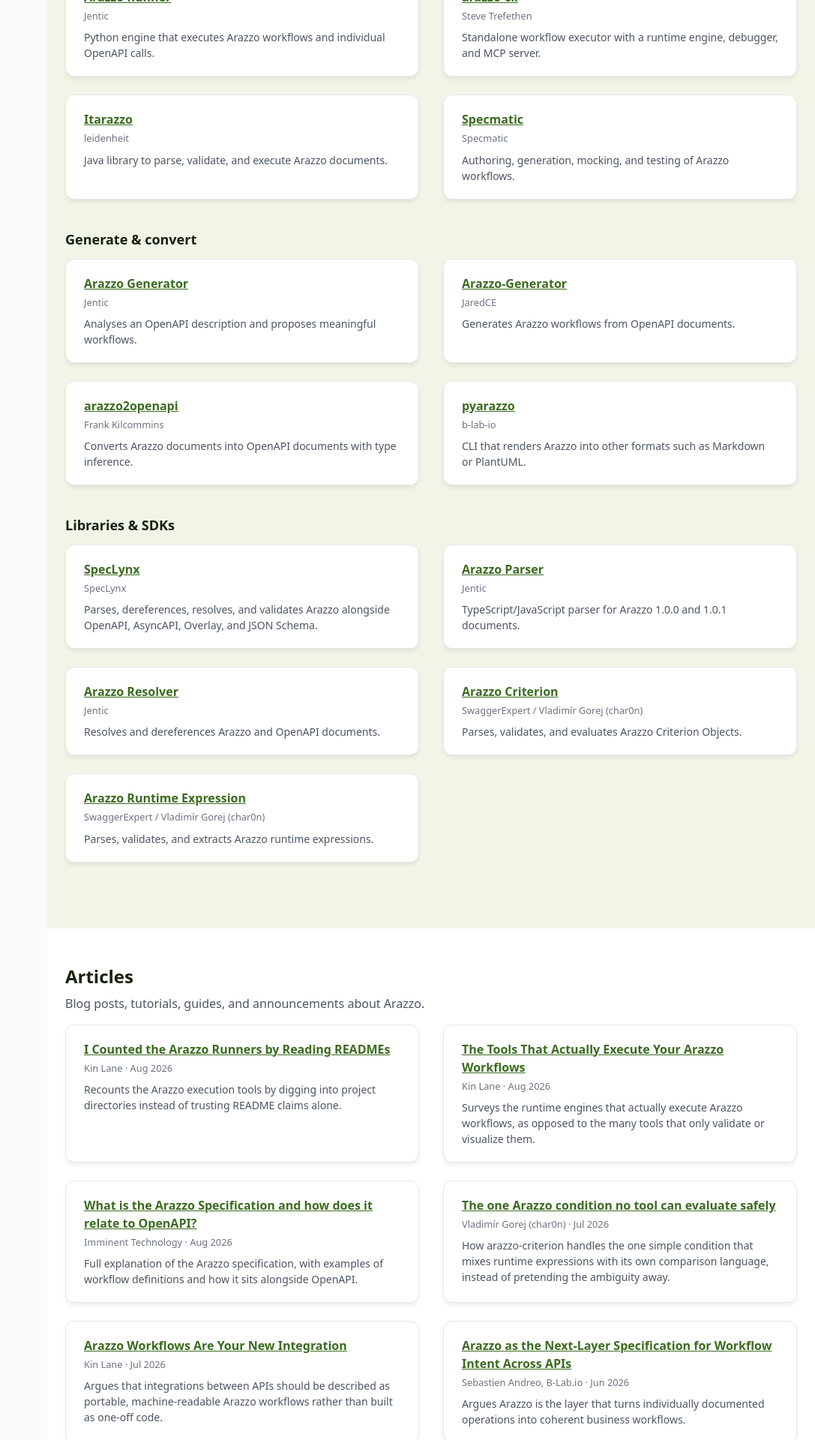
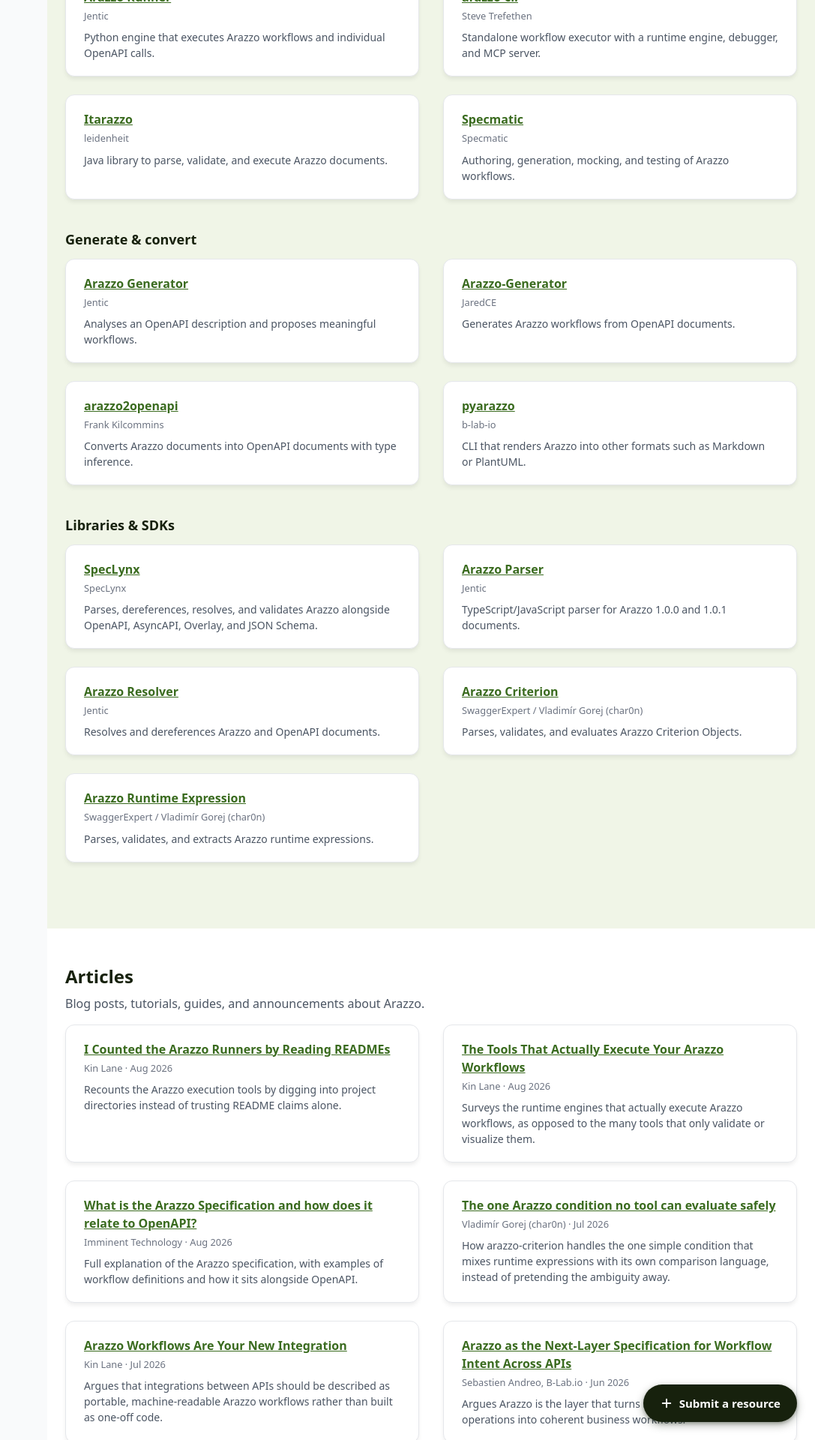
Before and after one commit to usearazzo/website, a Jekyll site: the page built from pages/ecosystem.html, in a window 1280 px wide. Shown: the part 3080-5000 px from the top of the page at 75% size, without its empty margins (193-1280 px from the left). Built offline with Jekyll 4.4.1, drawn with Linux system fonts in a browser that asks for light colours; nearby versions of some CDN libraries.

Commit message:
feat(ecosystem): emphasized add button

```diff
--- a/assets/css/ecosystem.css
+++ b/assets/css/ecosystem.css
@@ -94,6 +94,59 @@
     border: 1px solid #E5E7EB;
 }
 
+/* Sticky "Submit a resource" button (Material-style extended FAB), so the CTA that's
+   otherwise just a small text link in the hero stays reachable while scrolling. */
+.ecosystem-fab {
+    position: fixed;
+    right: 1.5rem;
+    bottom: 1.5rem;
+    z-index: 40;
+    display: inline-flex;
+    align-items: center;
+    gap: 0.5rem;
+    background: var(--color-primary-dark);
+    color: white;
+    font-weight: 600;
+    font-size: 0.9375rem;
+    text-decoration: none;
+    padding: 0.875rem 1.375rem;
+    border-radius: 9999px;
+    box-shadow: 0 4px 12px rgba(23, 33, 13, 0.35), 0 2px 4px rgba(23, 33, 13, 0.25);
+    transition: background-color 0.2s ease, box-shadow 0.2s ease, transform 0.2s ease;
+}
+
+.ecosystem-fab:hover {
+    background-color: #2A3A18;
+    box-shadow: 0 6px 16px rgba(23, 33, 13, 0.4), 0 3px 6px rgba(23, 33, 13, 0.3);
+    transform: translateY(-2px);
+}
+
+.ecosystem-fab:active {
+    transform: translateY(0);
+}
+
+.ecosystem-fab:focus-visible {
+    outline: 3px solid var(--color-accent);
+    outline-offset: 2px;
+}
+
+.ecosystem-fab svg {
+    width: 1.125rem;
+    height: 1.125rem;
+    flex-shrink: 0;
+}
+
+/* Collapse to an icon-only circle on narrow screens so it doesn't crowd the page */
+@media (max-width: 480px) {
+    .ecosystem-fab span {
+        display: none;
+    }
+
+    .ecosystem-fab {
+        padding: 0.875rem;
+    }
+}
+
 /* Embedded YouTube player (privacy-enhanced youtube-nocookie.com).
    Reordered to the top of its card via CSS; the HTML entry format is unchanged. */
 .ecosystem-video {
--- a/pages/ecosystem.html
+++ b/pages/ecosystem.html
@@ -616,4 +616,9 @@
   </div>
   </main>
 </div>
+
+<a href="https://github.com/usearazzo/website/issues/new?template=submit-a-resource.yml" target="_blank" rel="noopener noreferrer" class="ecosystem-fab" aria-label="Submit a resource">
+  <svg xmlns="http://www.w3.org/2000/svg" viewBox="0 0 24 24" fill="none" stroke="currentColor" stroke-width="2.5" stroke-linecap="round" stroke-linejoin="round" aria-hidden="true" focusable="false"><line x1="12" y1="5" x2="12" y2="19"></line><line x1="5" y1="12" x2="19" y2="12"></line></svg>
+  <span>Submit a resource</span>
+</a>
 </div>
```
